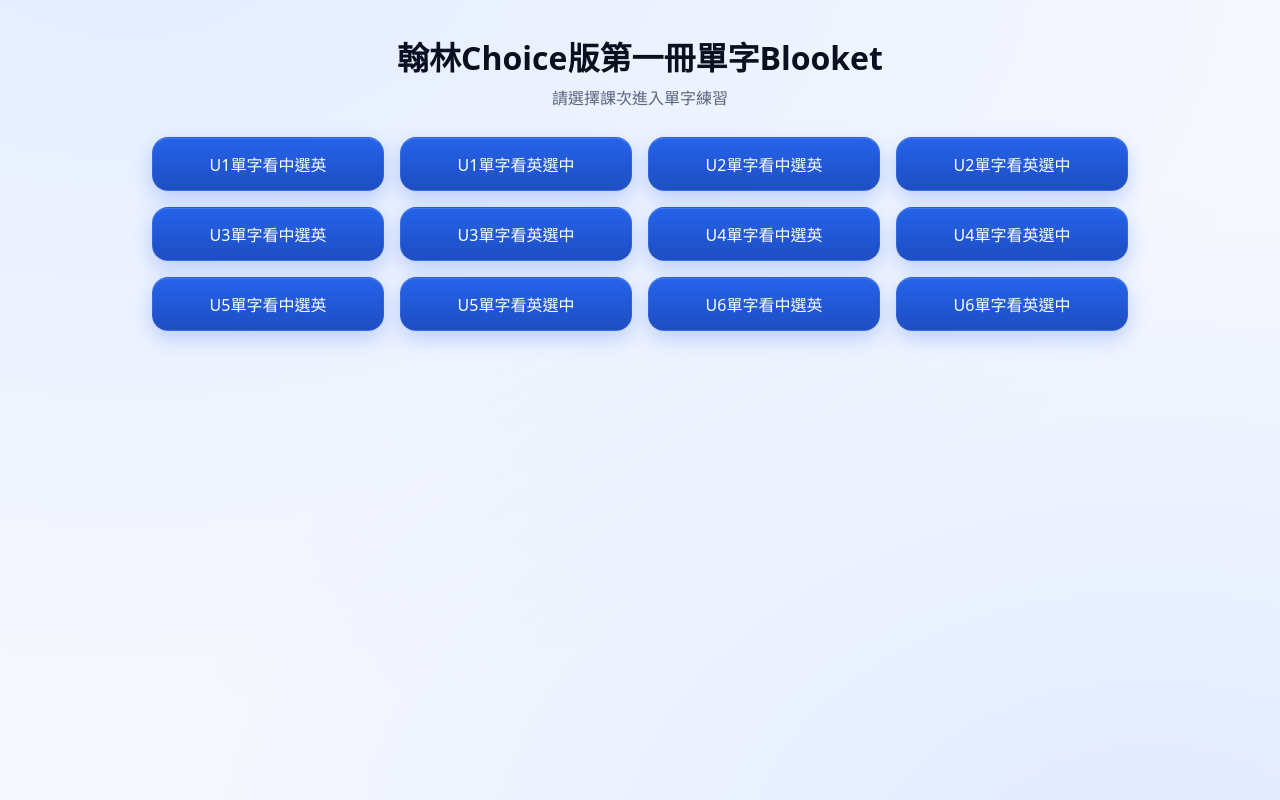
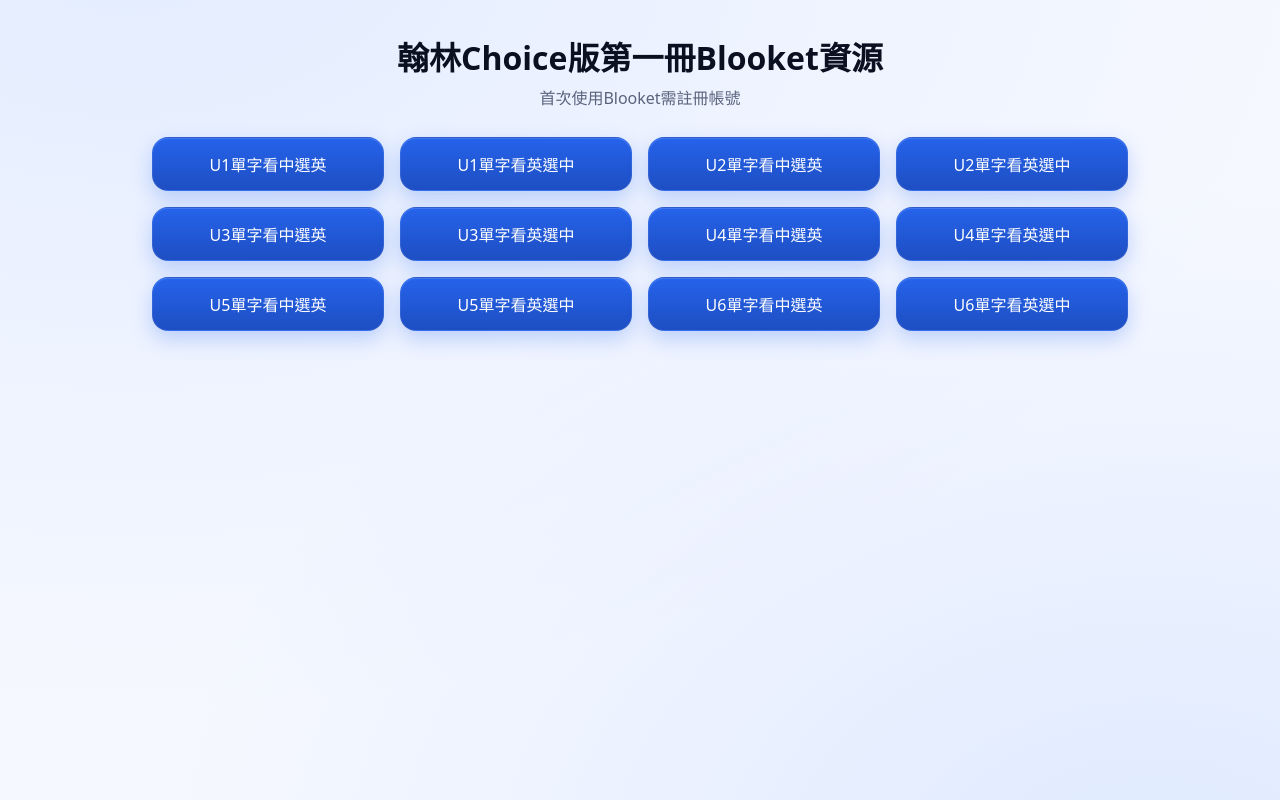
Before and after one commit to Esthercpucpu/Hanlin-Choice-English-Vocabulary-blooket, a plain HTML site: page index.html in a window 1280 px wide. Drawn offline with Linux system fonts and the light colour scheme.

Commit message:
Update index.html

```diff
--- a/index.html
+++ b/index.html
@@ -3,7 +3,7 @@
 <head>
   <meta charset="utf-8" />
   <meta name="viewport" content="width=device-width, initial-scale=1" />
-  <title>翰林Choice版第一冊單字Blooket</title>
+  <title>翰林Choice版第一冊Blooket資源</title>
   <style>
     :root {
       --bg: #0b1020;
@@ -93,8 +93,8 @@
 <body>
   <div class="container">
     <header>
-      <h1>翰林Choice版第一冊單字Blooket</h1>
-      <p class="lead">請選擇課次進入單字練習</p>
+      <h1>翰林Choice版第一冊Blooket資源</h1>
+      <p class="lead">首次使用Blooket需註冊帳號</p>
     </header>
 
     <section class="grid">
```
